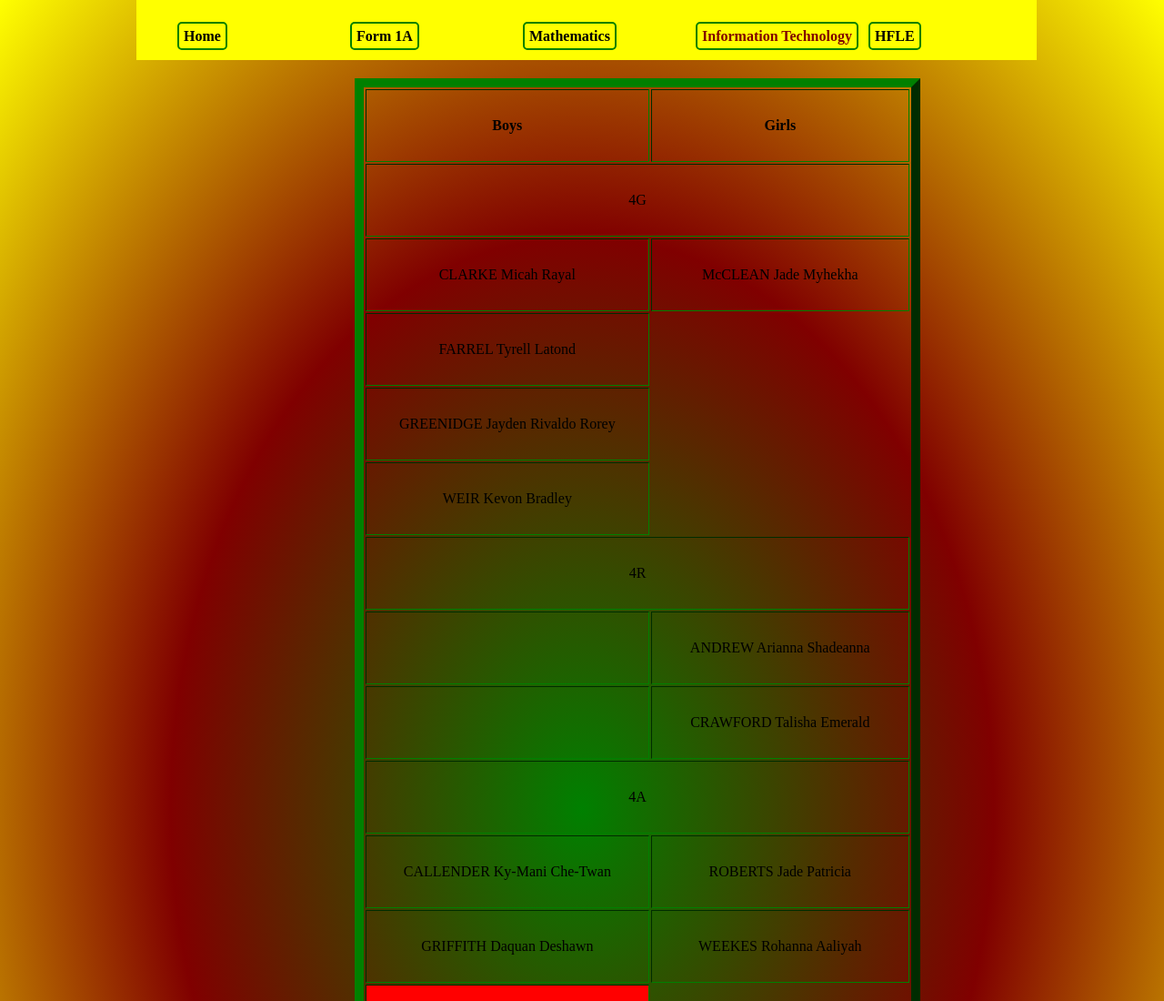
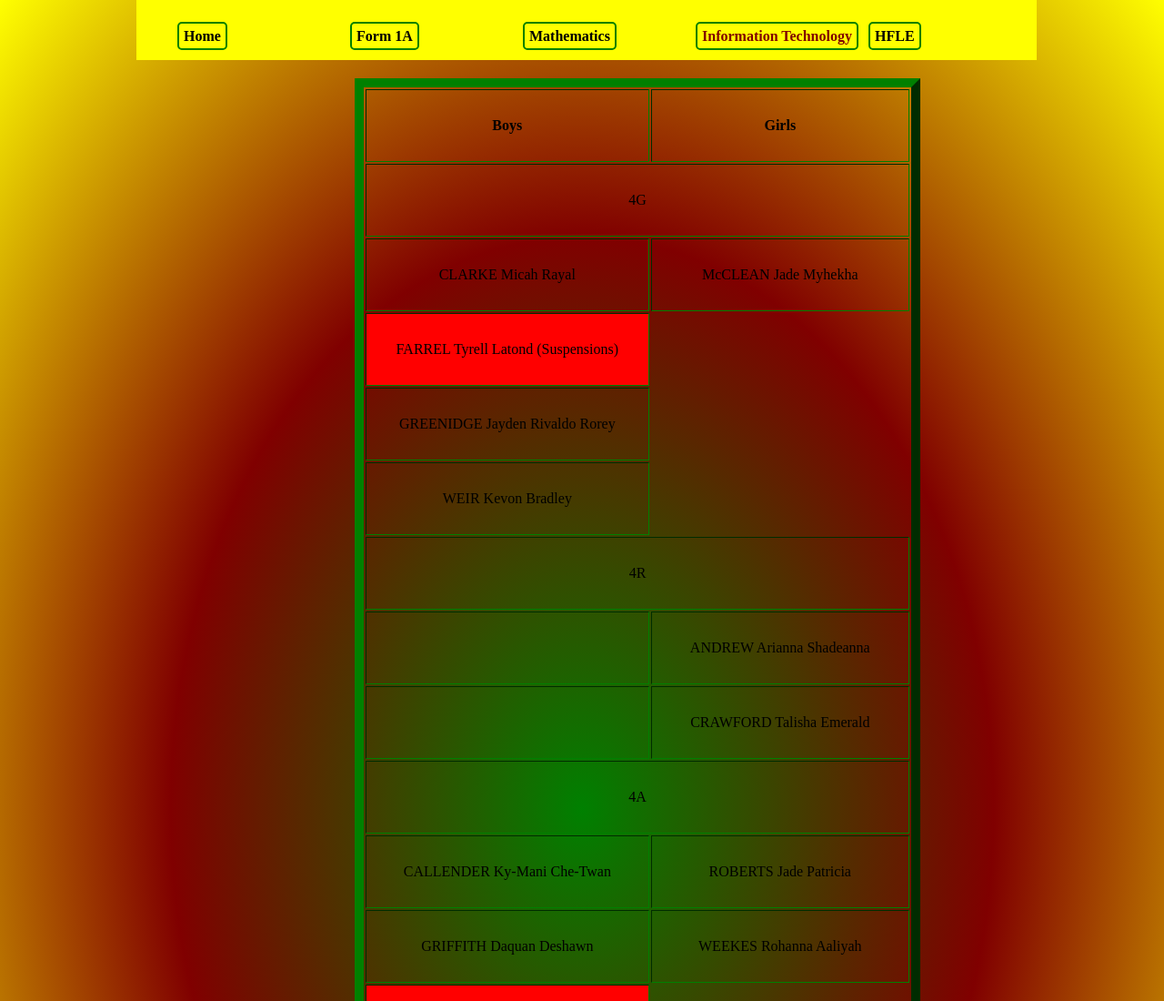
Before and after one commit to JamieCarrington/teachinghub, a plain HTML site: page itoptc.html in a window 1280 px wide. Shown: the top 1100 px of the page at 91% size. Drawn offline with Linux system fonts and the light colour scheme.

Commit message:
Update itoptc.html

```diff
--- a/itoptc.html
+++ b/itoptc.html
@@ -50,7 +50,7 @@
             <td> McCLEAN Jade Myhekha</td>
         </tr>
         <tr>
-            <td> FARREL Tyrell Latond</td>
+            <td bgcolor= "red"> FARREL Tyrell Latond (Suspensions)</td>
         </tr>
         <tr>
             <td>GREENIDGE Jayden Rivaldo Rorey </td>
```
